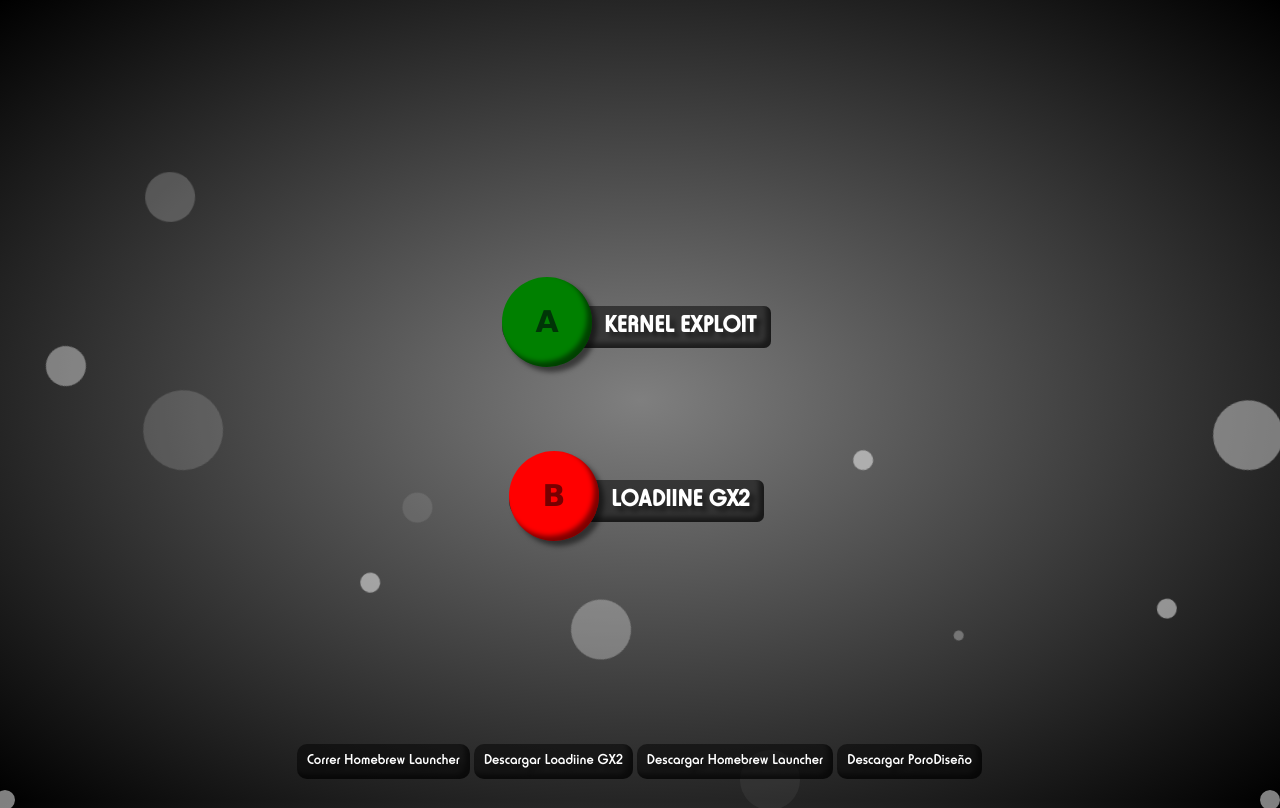
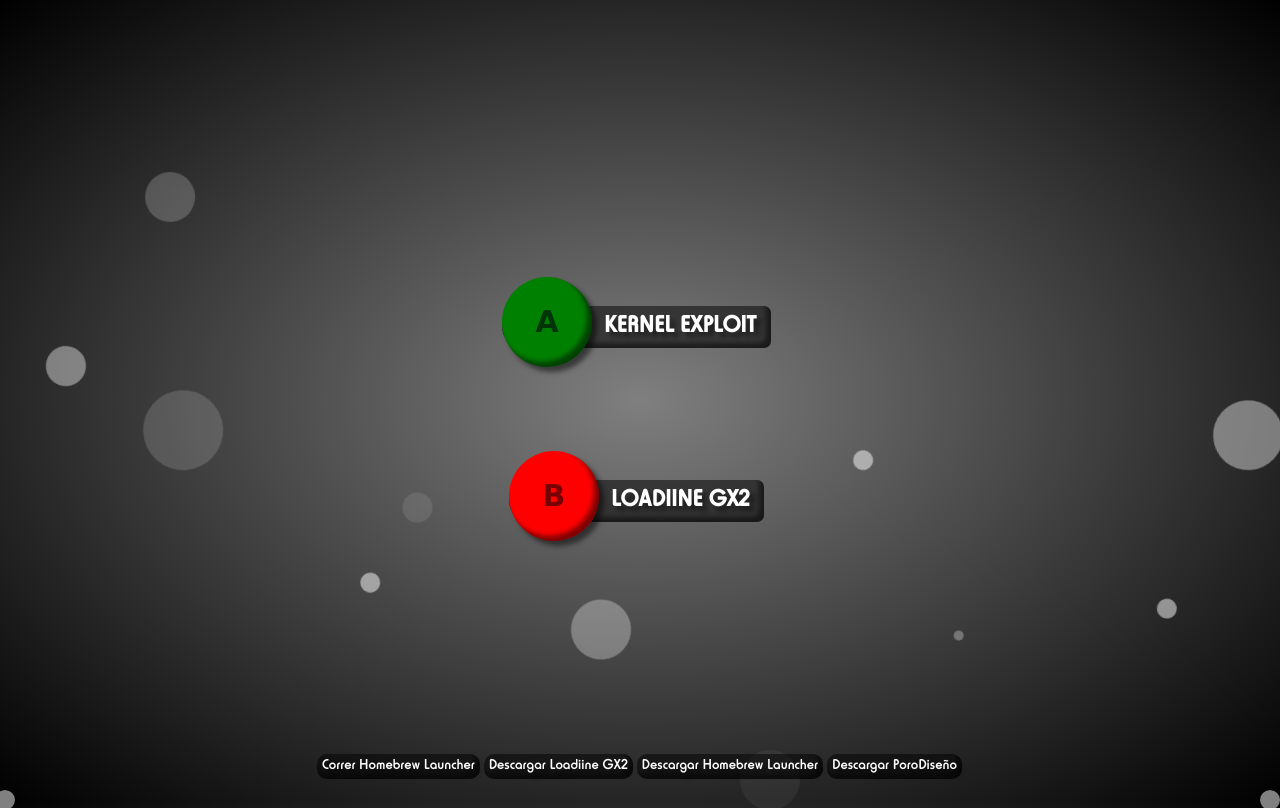
Before and after one commit to PorotoX/PoroDisenio, a plain HTML site: page index.html in a window 1280 px wide. Drawn offline with Linux system fonts and the light colour scheme.

Commit message:
Add files via upload

```diff
--- a/index.html
+++ b/index.html
@@ -287,13 +287,13 @@
 				position:fixed;
 				bottom:5px;
 				left:50%;
-				margin-left:-343px;
+				margin-left:-323px;
 			}
 			.descargas p a{
 				font-family: horatio, Geneva, Arial, Helvetica, sans-serif;
 				font-size: 15px;
 				text-align: center;
-				padding: 10px;
+				padding: 5px;
 				display:inline-block;
 
 				text-decoration: none !important;
@@ -321,7 +321,7 @@
 
         <div class="descargas">
         	<p>
-            	<a href="hbl/">Correr Homebrew Launcher</a>
+            	<a href="hbl/index.html">Correr Homebrew Launcher</a>
             	<a href="https://github.com/dimok789/loadiine_gx2/releases" target="_blank">Descargar Loadiine GX2</a>
             	<a href="https://github.com/dimok789/homebrew_launcher/releases" target="_blank">Descargar Homebrew Launcher</a>
             	<a href="https://github.com/PorotoX/PoroDisenio/releases" target="_blank">Descargar PoroDise&ntilde;o</a>
```
